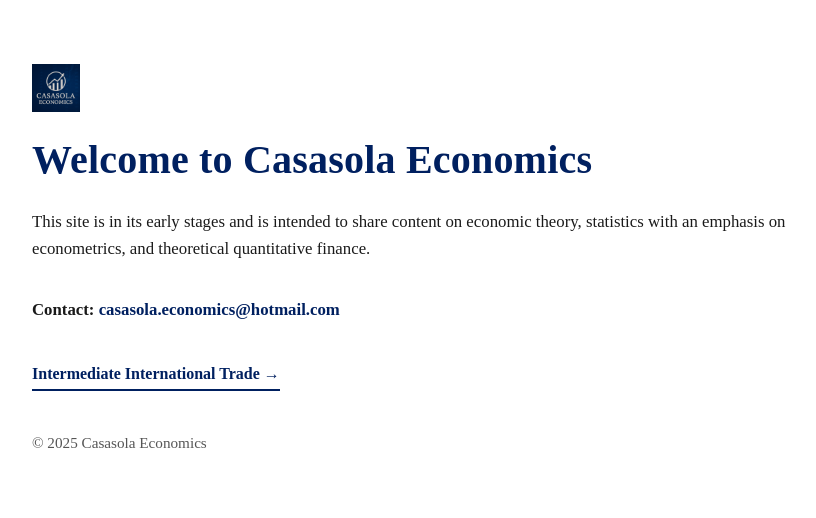
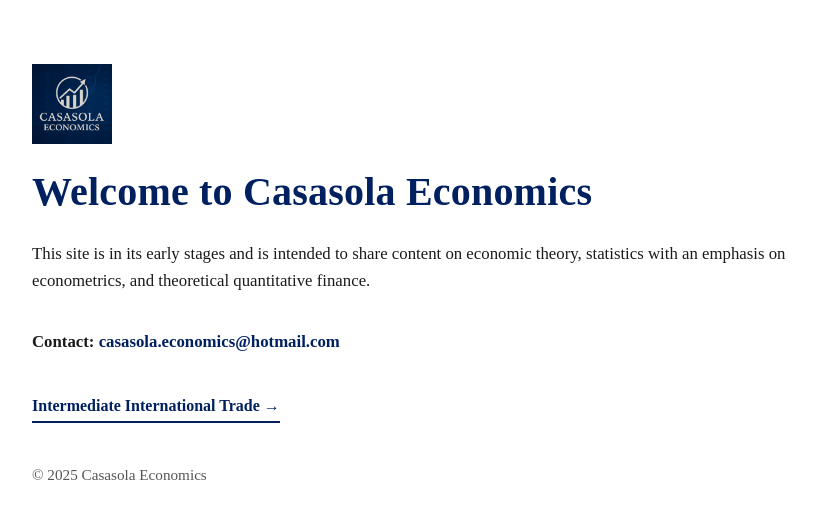
Before and after one commit to CasasolaEconomics/CasasolaEconomics, a plain HTML site: page index.html in a window 1280 px wide. Shown: the whole page, without its empty margins (218-1034 px from the left). Drawn offline with Linux system fonts and the light colour scheme; a small style sheet from the web is missing.

Commit message:
index.html

```diff
--- a/index.html
+++ b/index.html
@@ -42,7 +42,7 @@
     p { font-size: 1.05rem; }
 
     .CasasolaEconomics {
-      width: 48px; height: 48px;
+      width: 80px; height: 80px;
       object-fit: contain;
       display: block;
       margin-bottom: 16px;
```
